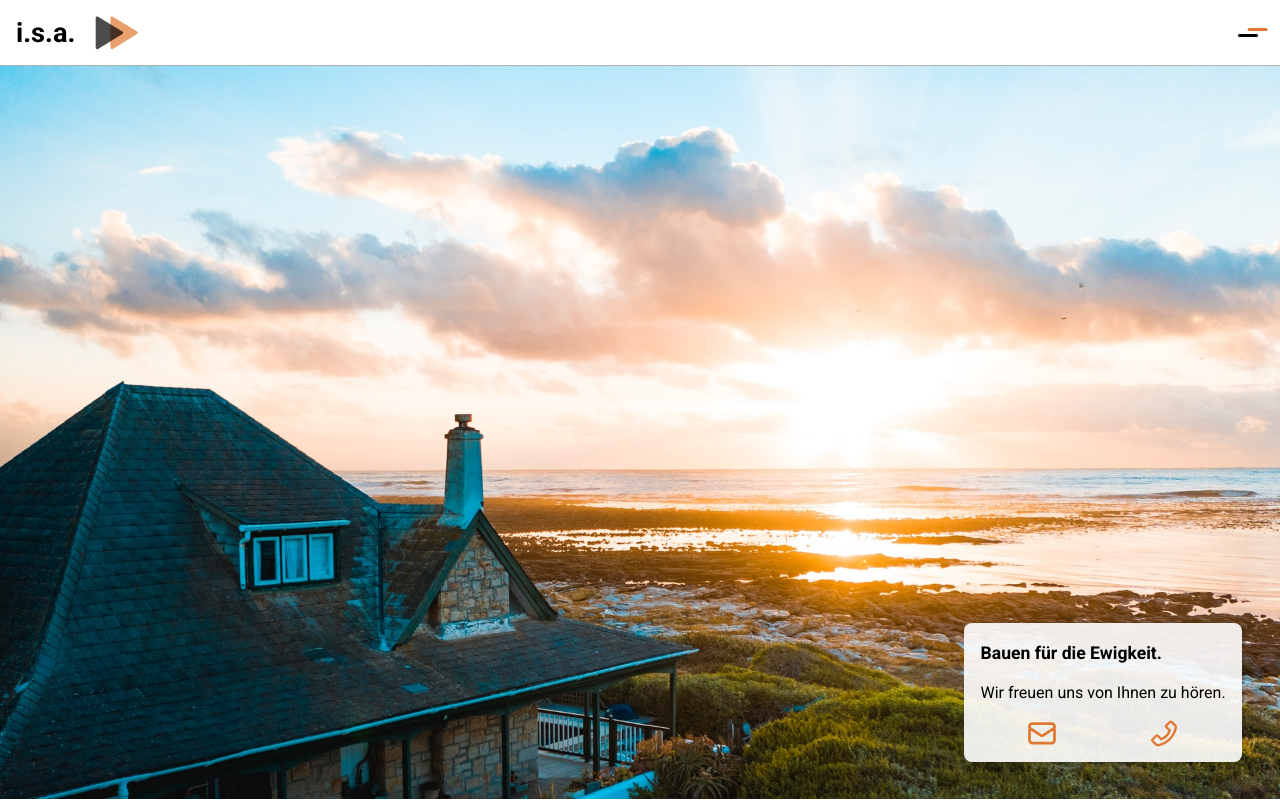
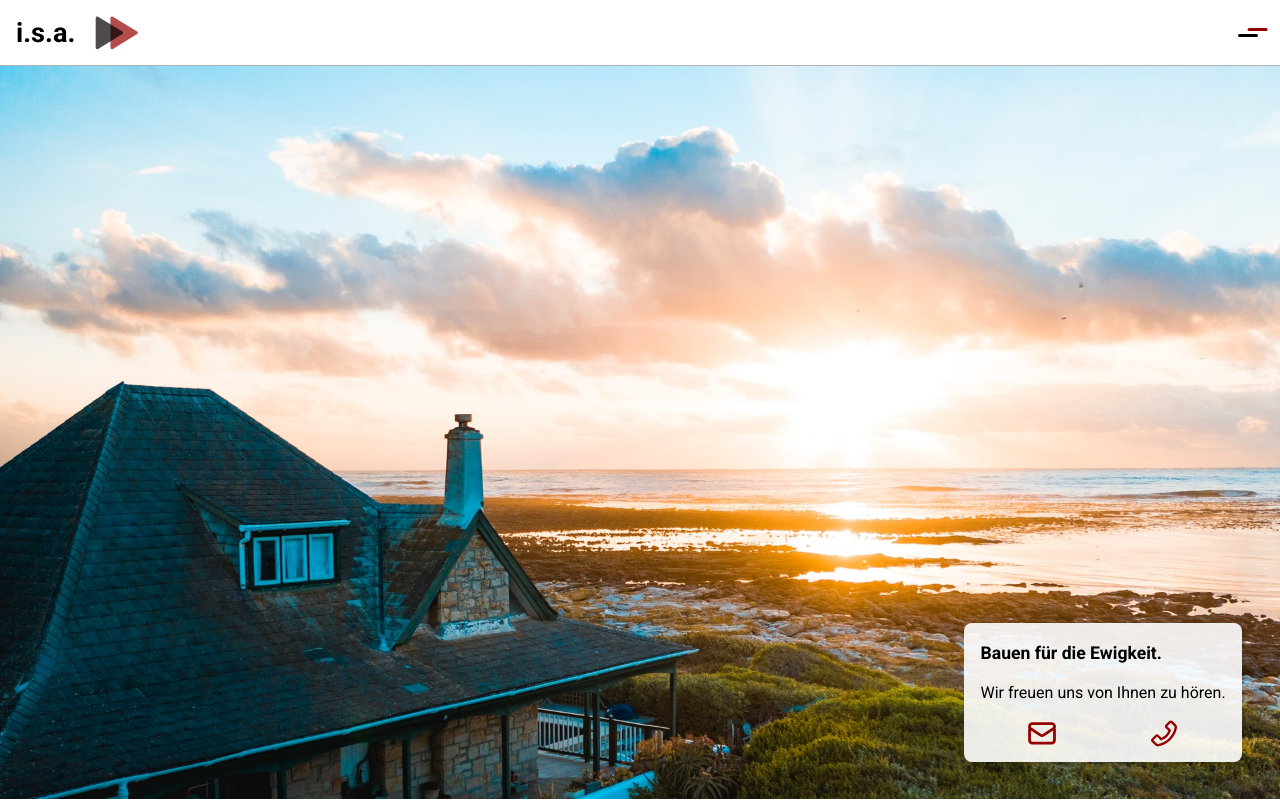
Before and after one commit to asi-isa/construction, a Next.js app: page / in a window 1280 px wide. Shown: the top 801 px of the page. Built offline with nearby package versions, Linux system fonts and the light colour scheme.

Commit message:
colorhunt

```diff
--- a/styles/globals.css
+++ b/styles/globals.css
@@ -1,10 +1,18 @@
 @import url("https://fonts.googleapis.com/css2?family=Roboto:ital,wght@0,400;0,500;0,700;0,900;1,300;1,700&display=swap");
 
 :root {
-  --accent-color: #de7833;
+  --accent-color: rgba(149, 1, 1, 1);
+  --accent-color-70: rgba(149, 1, 1, 0.7);
+  --accent-color-50: rgba(149, 1, 1, 0.5);
+  --accent-color-30: rgba(149, 1, 1, 0.3);
+  /* --accent-color: #de7833;
   --accent-color-70: rgba(222, 120, 51, 0.7);
   --accent-color-50: rgba(222, 120, 51, 0.5);
-  --accent-color-30: rgba(222, 120, 51, 0.3);
+  --accent-color-30: rgba(222, 120, 51, 0.3); */
+  /* --accent-color: #ccdbd1;
+  --accent-color-70: rgba(204, 219, 209, 0.7);
+  --accent-color-50: rgba(204, 219, 209, 0.5);
+  --accent-color-30: rgba(204, 219, 209, 0.3); */
   --white: rgb(255, 255, 255);
   --white-90: rgb(255, 255, 255, 0.9);
   --white-50: rgb(255, 255, 255, 0.5);
```
